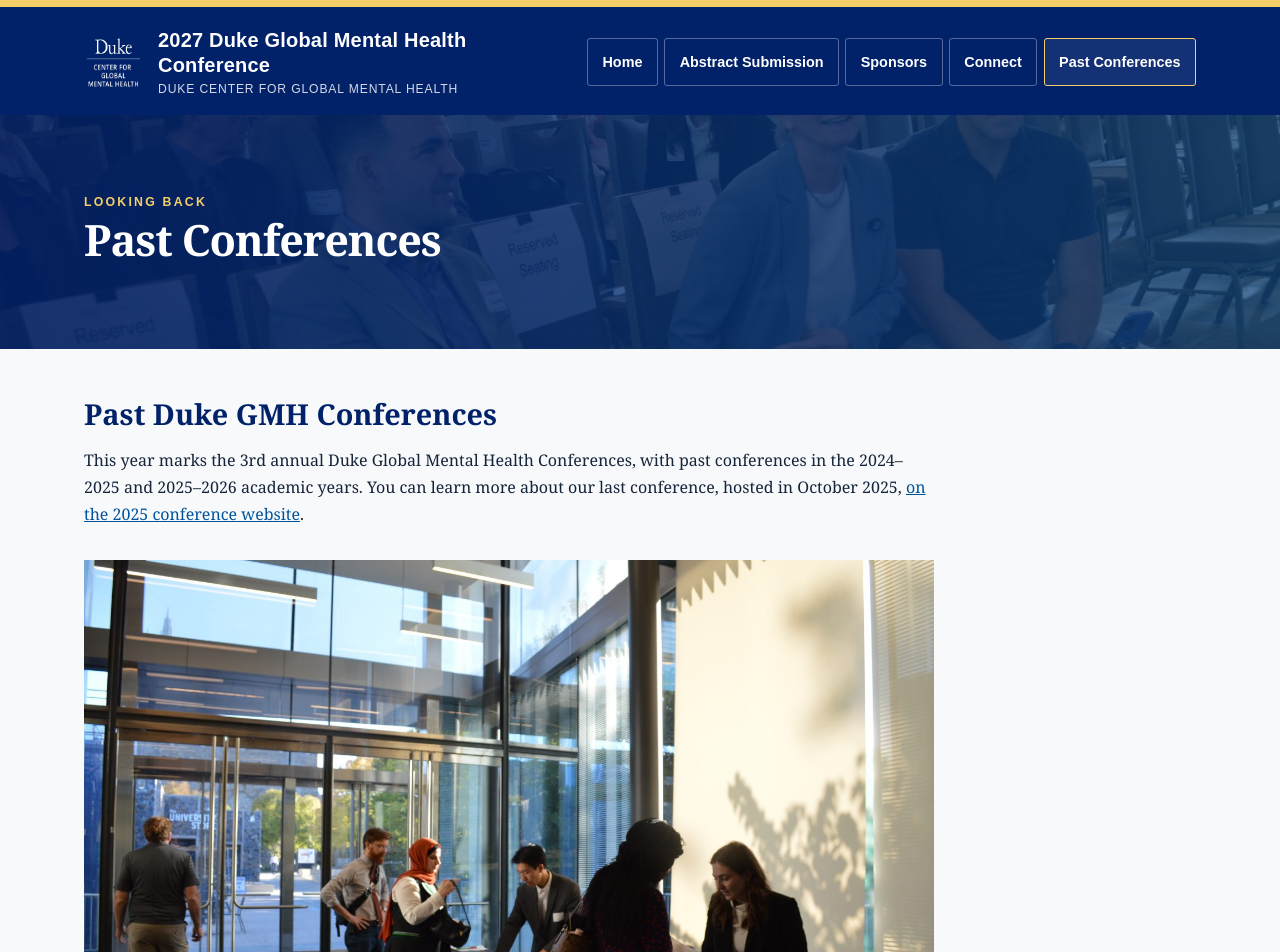
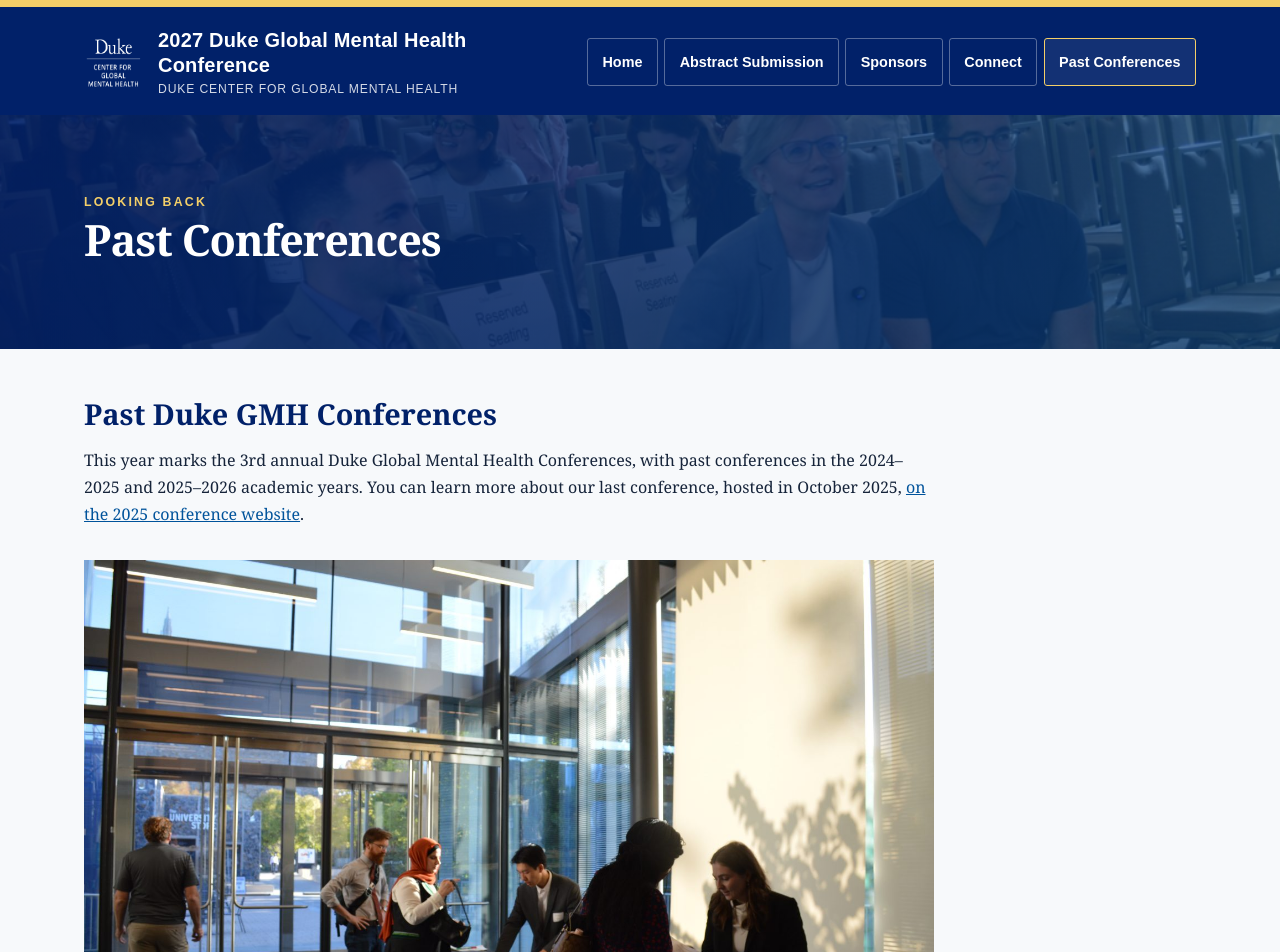
Before and after one commit to Duke-CGMH/dukegmhconference2027, a Jekyll site: the page built from past-conferences.html, in a window 1280 px wide. Shown: the top 952 px of the page. Built offline with Jekyll 4.4.1, drawn with Linux system fonts in a browser that asks for light colours.

Commit message:
Update _data/cms/past_conferences.json (via Pages CMS)

```diff
--- a/_data/cms/past_conferences.json
+++ b/_data/cms/past_conferences.json
@@ -1,7 +1,7 @@
 {
   "eyebrow": "Looking back",
   "title": "Past Conferences",
-  "title_background": "assets/images/dsc0038-1536x1021.jpg",
+  "title_background": "assets/images/screenshot-2026-11-05-181538.png",
   "cgmh_image": "assets/images/conferenceregistration2025-2.jpg",
   "cgmh_image_alt": "Duke Center for Global Mental Health",
   "body": "<h2>Past Duke GMH Conferences</h2><p>This year marks the 3rd annual Duke Global Mental Health Conferences, with past conferences in the 2024–2025 and 2025–2026 academic years. You can learn more about our last conference, hosted in October 2025, <a href=\"https://sites.duke.edu/dukegmhconf2025/\">on the 2025 conference website</a>.</p>",
```
